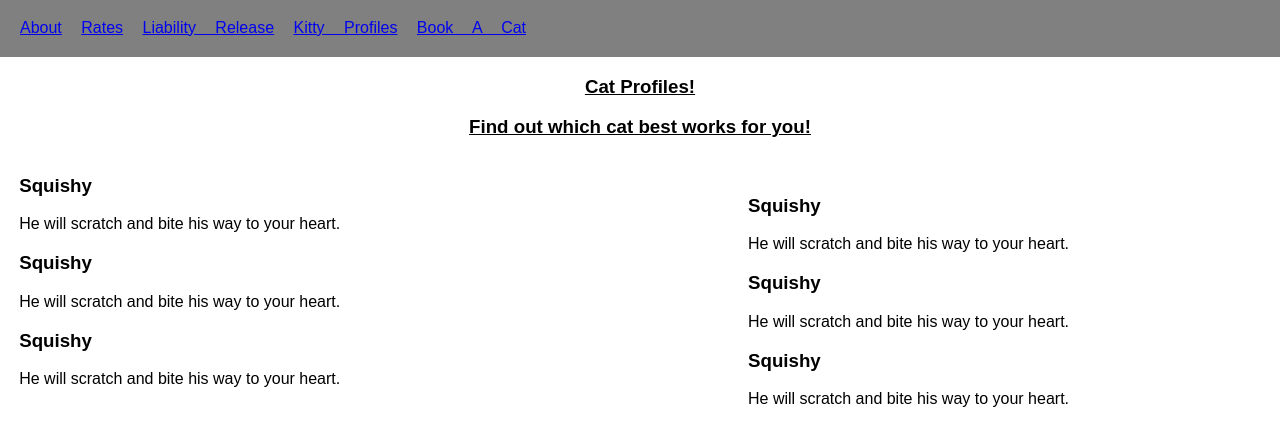
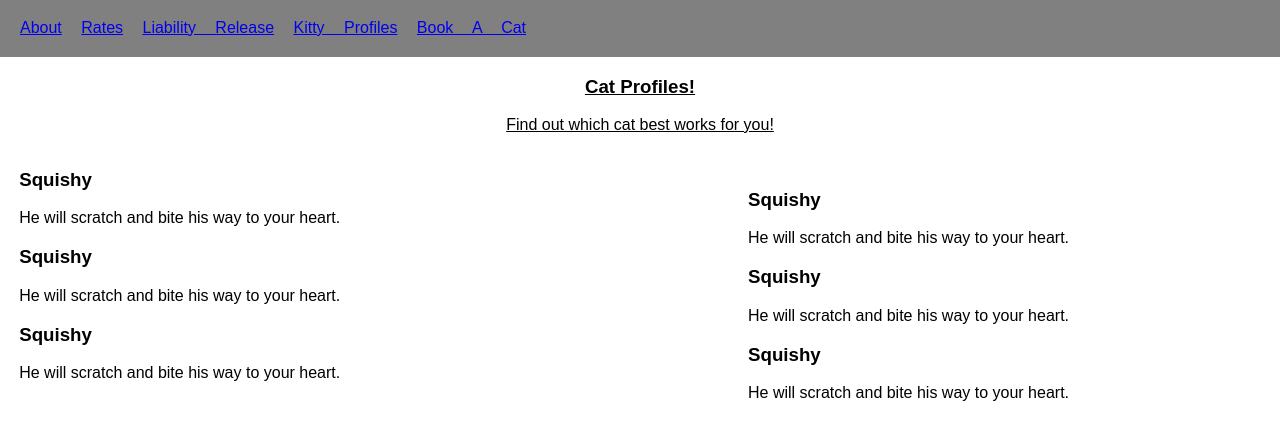
Before and after one commit to akonenkamp/mockup-practice, a plain HTML site: page book-a-cat.html in a window 1280 px wide. Shown: the part 368-800 px from the top of the page. Drawn offline with Linux system fonts and the light colour scheme.

Commit message:
correcting ehtml errors

```diff
--- a/book-a-cat.html
+++ b/book-a-cat.html
@@ -24,8 +24,8 @@
       </nav>
     </header>
 
-    <h3 class="catprofile">Cat Profiles!
-    <p>Find out which cat best works for you!</p></h3>
+    <h3 class="catprofile">Cat Profiles!</h3>
+    <p class="catprofile">Find out which cat best works for you!</p>
 
 
     <article class="cat-profile1">
```
Also changed, not shown: rates.html (+2 -2 lines).
